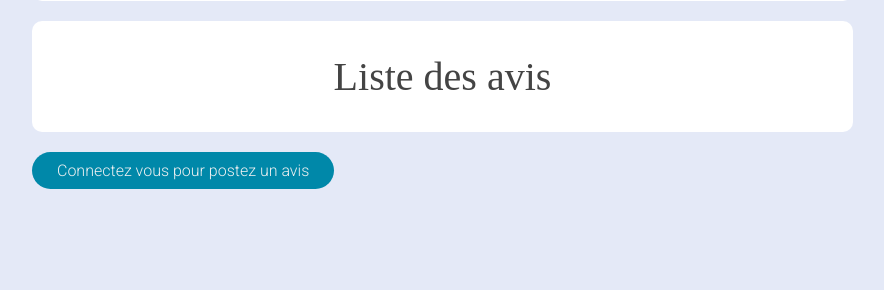
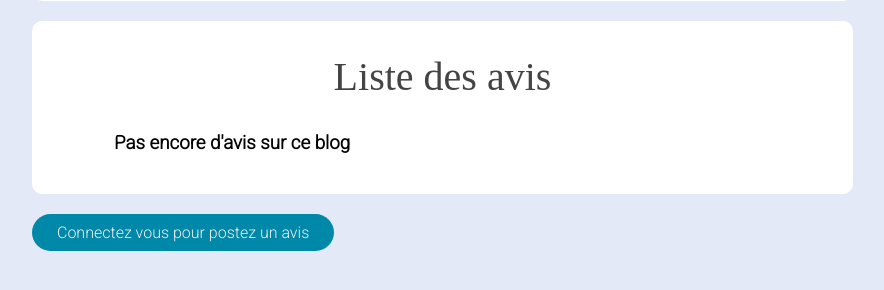
Before and after one commit to Myckadev/KnowBook, a Symfony app: template templates/front/viewblog.html.twig in a window 1280 px wide. Shown: the part 316-606 px from the top of the page, without its empty margins (91-975 px from the left). Run offline with Twig, Linux system fonts and the light colour scheme; the template is opened without the code that fills it, so the values that code supplies are empty; some libraries are stand-ins or nearby versions.

Commit message:
Patch all request SQL for privacy data review and blog

```diff
--- a/src/Controller/BlogController.php
+++ b/src/Controller/BlogController.php
@@ -92,7 +92,7 @@ class BlogController extends AbstractController
             'blog'=>$blog,
             'listBlog'=> $listBlogs,
             'reviewForm'=>$form->createView(),
-            'listReview' => $repository->findBy([], ["date"=> "DESC"], 5)
+            'listReview' => $repository->findBy(["blogWeb"=> $blog->getId()], ["date"=> "DESC"], 5)
         ]);
     }
 
--- a/src/Controller/ProfilController.php
+++ b/src/Controller/ProfilController.php
@@ -45,7 +45,7 @@ class ProfilController extends AbstractController
      */
     public function profilReviews(ReviewRepository $repository){
 
-        $listReviews = $repository->findAll();
+        $listReviews = $repository->findBy(['author'=>$this->getUser()], ["date"=> "DESC"]);
 
         return $this->render('profil/reviews.html.twig', [
             'listReview' => $listReviews
--- a/src/Entity/User.php
+++ b/src/Entity/User.php
@@ -13,6 +13,7 @@ use Symfony\Component\Security\Core\User\UserInterface;
  * @ORM\Entity(repositoryClass=UserRepository::class)
  * @method string getUserIdentifier()
  * @UniqueEntity(fields={"email"}, message="Un compte possède déjà cet email")
+ * @UniqueEntity(fields={"username"}, message="Un compte possède déjà cet username")
  */
 class User implements UserInterface
 {
--- a/templates/front/viewblog.html.twig
+++ b/templates/front/viewblog.html.twig
@@ -37,6 +37,7 @@
             <div style="background: #fff;border-radius: 10px; overflow: hidden; margin-top: 20px">
                 <div style="width: 80%; margin: 0 auto;">
                     <h1>Liste des avis</h1>
+                    {% if listReview is not empty %}
                         {% for review in listReview %}
                             <div class="wrap-input100 validate-input" style="margin-bottom: 15px;">
                                 <div style="; display: flex; justify-content: space-between; font-size: 15px; line-height: 1.5; color: #666666; width: 80%;
@@ -51,12 +52,26 @@ background: #e6e6e6; height: 50px; border-radius: 25px; padding: 15px 30px 0 68p
                                 </div>
                             </div>
                         {% endfor %}
+                    {% else %}
+                        <div style="background: #fff;border-radius: 10px; overflow: hidden; margin-top: 20px; margin-bottom: 20px">
+                            <div style="width: 100%; margin: 0 auto;">
+                                <div style="margin-bottom: 20px">
+                                    <div class="login100-form validate-form">
+                                        <div class="wrap-input100 validate-input" style="margin-bottom: 15px">
+                                            <h3>Pas encore d'avis sur ce blog</h3>
+                                        </div>
+                                    </div>
+                                </div>
+                            </div>
+                        </div>
+                    {% endif %}
                 </div>
             </div>
 
             {#         POSTER SON AVIS #}
 
             {% if app.user %}
+                {% if blog.user.id != app.user.id %}
                     <div style="background: #fff;border-radius: 10px; overflow: hidden; margin-top: 20px; margin-bottom: 20px">
                         <div style="width: 80%; margin: 0 auto;">
                             <h1>Poster un avis</h1>
@@ -75,9 +90,22 @@ background: #e6e6e6; height: 50px; border-radius: 25px; padding: 15px 30px 0 68p
                                     </div>
                                 {{ form_end(reviewForm) }}
                             </div>
-
                         </div>
                     </div>
+                {% else %}
+                    <div style="background: #fff;border-radius: 10px; overflow: hidden; margin-top: 20px; margin-bottom: 20px">
+                        <div style="width: 80%; margin: 0 auto;">
+                            <h1>Poster un avis</h1>
+                            <div style="margin-bottom: 20px">
+                                <div class="login100-form validate-form">
+                                    <div class="wrap-input100 validate-input" style="margin-bottom: 15px">
+                                        <h3>Vous ne pouvez pas mettre d'avis sur votre propre blog</h3>
+                                    </div>
+                                </div>
+                            </div>
+                        </div>
+                    </div>
+                {% endif%}
             {% else %}
                 <a href="{{ path('AppLogin') }}"><button style="margin-top: 20px">Connectez vous pour postez un avis</button></a>
             {% endif %}
```
Lines whose indentation alone changed are shown as unchanged.
